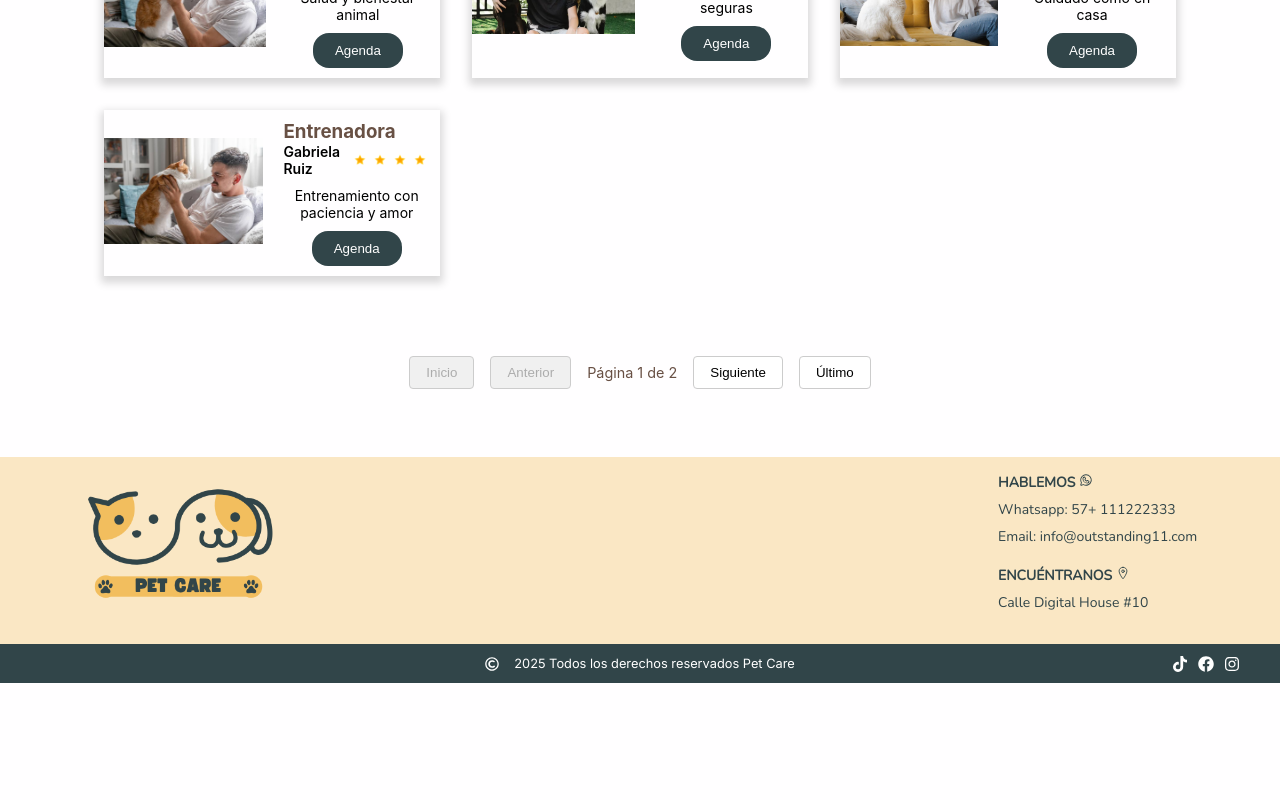
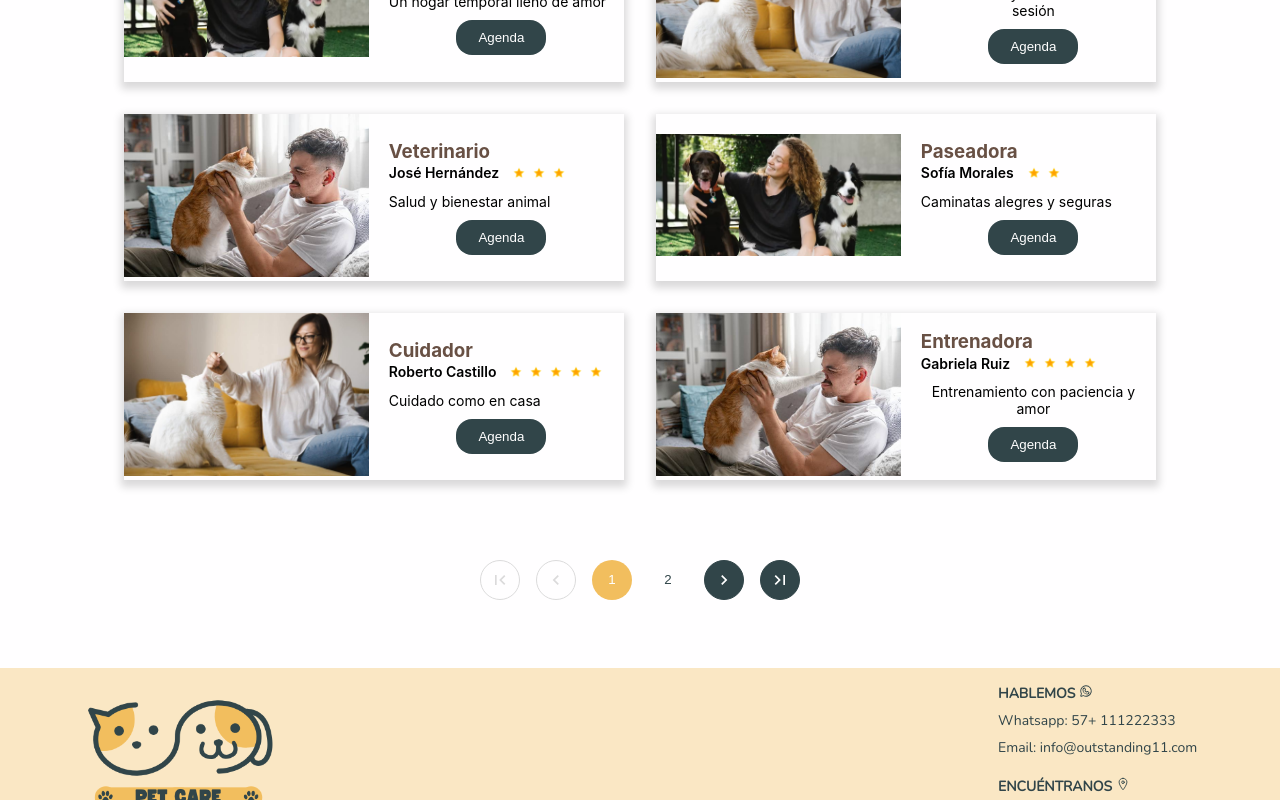
Before and after one commit to robertojvi/DigitalHouse-ProyectoIntegrador-Team1-PetCare, a React (Vite) app: page / in a window 1280 px wide. Shown: the part 1539-2339 px from the top of the page. Before the commit the page ends 2222 px from the top, so only its background shows below. Built offline with nearby package versions, Linux system fonts and the light colour scheme.

Commit message:
feat: add pagination controls and improve styling in GridComponent

```diff
--- a/src/components/GridComponent.jsx
+++ b/src/components/GridComponent.jsx
@@ -1,4 +1,5 @@
 import { useEffect, useState } from "react";
+import { MdFirstPage, MdLastPage, MdNavigateBefore, MdNavigateNext } from "react-icons/md";
 import { ServiceCard } from "./cards/ServiceCard";
 import "../styles/GridComponent.css";
 
@@ -33,6 +34,23 @@ export const GridComponent = () => {
 		window.scrollTo({ top: 0, behavior: "smooth" });
 	};
 
+	const renderPageNumbers = () => {
+		const pageNumbers = [];
+		for (let i = 1; i <= totalPages; i++) {
+			pageNumbers.push(
+				<button
+					key={i}
+					onClick={() => handlePageChange(i)}
+					className={currentPage === i ? 'active' : ''}
+					title={`Ir a página ${i}`}
+				>
+					{i}
+				</button>
+			);
+		}
+		return pageNumbers;
+	};
+
 	if (loading) return <div className="loading">Cargando...</div>;
 
 	return (
@@ -55,29 +73,31 @@ export const GridComponent = () => {
 					<button
 						onClick={() => handlePageChange(1)}
 						disabled={currentPage === 1}
+						title="Primera página"
 					>
-						Inicio
+						<MdFirstPage size={20} />
 					</button>
 					<button
 						onClick={() => handlePageChange(currentPage - 1)}
 						disabled={currentPage === 1}
+						title="Página anterior"
 					>
-						Anterior
+						<MdNavigateBefore size={20} />
 					</button>
-					<span>
-						Página {currentPage} de {totalPages}
-					</span>
+					{renderPageNumbers()}
 					<button
 						onClick={() => handlePageChange(currentPage + 1)}
 						disabled={currentPage === totalPages}
+						title="Página siguiente"
 					>
-						Siguiente
+						<MdNavigateNext size={20} />
 					</button>
 					<button
 						onClick={() => handlePageChange(totalPages)}
 						disabled={currentPage === totalPages}
+						title="Última página"
 					>
-						Último
+						<MdLastPage size={20} />
 					</button>
 				</div>
 			)}
--- a/src/styles/GridComponent.css
+++ b/src/styles/GridComponent.css
@@ -1,6 +1,7 @@
 .grid-container {
     display: grid;
-    grid-template-columns: repeat(auto-fill, minmax(300px, 1fr));
+    grid-template-columns: repeat(2, 1fr);
+    grid-template-rows: repeat(5, auto);
     gap: 2rem;
     padding: 2rem;
     max-width: 1200px;
@@ -10,6 +11,7 @@
 @media (max-width: 768px) {
     .grid-container {
         grid-template-columns: 1fr;
+        grid-template-rows: auto;
         padding: 1rem;
     }
 }
@@ -29,12 +31,48 @@
 }
 
 .pagination button {
-    padding: 0.5rem 1rem;
-    border: 1px solid #ccc;
-    border-radius: 4px;
-    background-color: white;
+    display: flex;
+    align-items: center;
+    justify-content: center;
+    padding: 0.5rem;
+    min-width: 40px;
+    height: 40px;
+    border-radius: 50%;
+    border: none;
+    background: none;
+    color: #314549;
     cursor: pointer;
     transition: all 0.3s ease;
+}
+
+/* Override for both number and navigation buttons hover */
+.pagination button:hover:not(:disabled) {
+    background-color: #f5f5f5;
+}
+
+/* Override for navigation buttons */
+.pagination button:has(svg) {
+    border: 1px solid #314549;
+    background-color: #314549;
+}
+
+.pagination button:has(svg) svg {
+    color: white;
+}
+
+.pagination button:has(svg):disabled {
+    background-color: #FFFEFF;
+    border-color: #ccc;
+    opacity: 0.7;
+}
+
+.pagination button:has(svg):hover:not(:disabled) {
+    background-color: #253538;
+    border-color: #253538;
+}
+
+.pagination button svg {
+    color: #666;
 }
 
 .pagination button:disabled {
@@ -42,8 +80,22 @@
     cursor: not-allowed;
 }
 
-.pagination button:hover:not(:disabled) {
-    background-color: #f0f0f0;
+.pagination button:disabled svg {
+    color: #ccc;
+}
+
+.pagination button.active {
+    background-color: #F2BE5E;
+    color: white;
+    border-color: #F2BE5E;
+}
+
+.pagination button.active:hover {
+    background-color: #e0ad4d; /* slightly darker shade for hover */
+}
+
+.pagination button.active svg {
+    color: white;
 }
 
 .pagination span {
```
